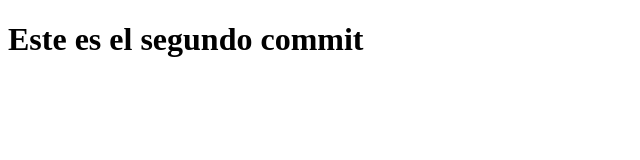
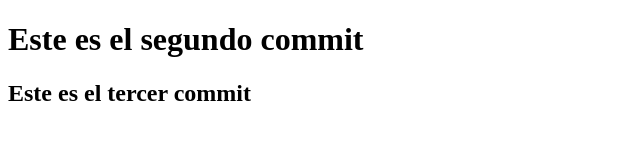
Before and after one commit to vladicodex/Examples-commits, a plain HTML site: page index.html in a window 1280 px wide. Shown: the whole page, without its empty margins (0-640 px from the left). Drawn offline with Linux system fonts and the light colour scheme.

Commit message:
Commit 3

```diff
--- a/index.html
+++ b/index.html
@@ -8,5 +8,6 @@
 </head>
 <body>
     <h1>Este es el segundo commit</h1>
+    <h2>Este es el tercer commit</h2>
 </body>
 </html>
```
